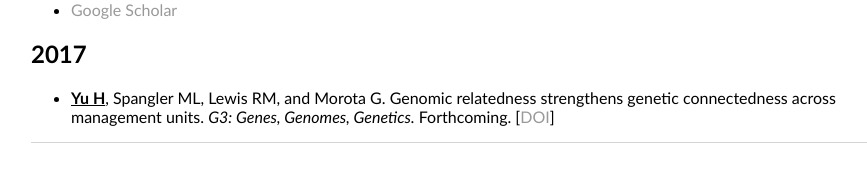
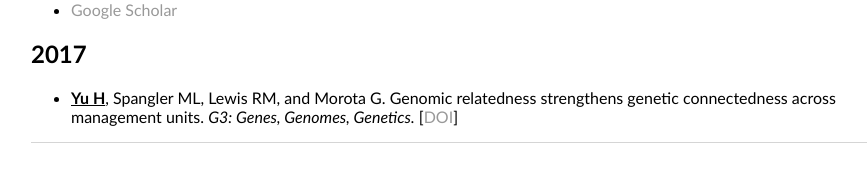
Before and after one commit to HaipengU/HaipengU.github.io, a Jekyll site: the page built from publications/publications.html, in a window 1280 px wide. Shown: the part 201-383 px from the top of the page, without its empty margins (161-1028 px from the left). Built offline with Jekyll 4.4.1, drawn with Linux system fonts in a browser that asks for light colours.

Commit message:
update of publication

```diff
--- a/publications/publications.html
+++ b/publications/publications.html
@@ -16,8 +16,7 @@ title: Haipeng Yu
  <h2>2017</h2>
  <p>
   <ul>
-    <li><strong><u>Yu H</u></strong>, Spangler ML, Lewis RM, and Morota G. Genomic relatedness strengthens genetic connectedness across management units. <i>G3: Genes, Genomes, Genetics.</i> Forthcoming.
-      [<a href="http://www.g3journal.org/content/7/10/3543">DOI</a>]
+    <li><strong><u>Yu H</u></strong>, Spangler ML, Lewis RM, and Morota G. Genomic relatedness strengthens genetic connectedness across management units. <i>G3: Genes, Genomes, Genetics.</i> [<a href="http://www.g3journal.org/content/7/10/3543">DOI</a>]
   </li>
   </ul>
 </p>
```
